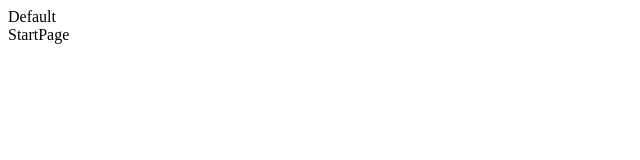
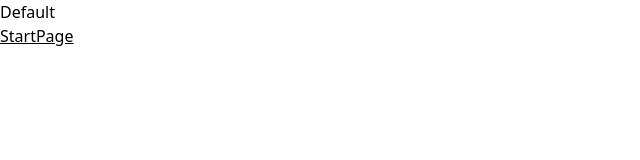
Before and after one commit to PoteeDev/potee-web, a Nuxt app: page / in a window 1280 px wide. Shown: the top 160 px of the page, without its empty margins (0-640 px from the left). Built offline with nearby package versions, Linux system fonts and the light colour scheme.

Commit message:
feat: add tailwind

```diff
--- a/nuxt.config.ts
+++ b/nuxt.config.ts
@@ -1,4 +1,9 @@
 // https://v3.nuxtjs.org/api/configuration/nuxt.config
+import { fileURLToPath } from 'url'
+
 export default defineNuxtConfig({
-
+  alias: {
+    'style': fileURLToPath(new URL('./assets/style', import.meta.url)),
+  },
+  modules: ['@nuxtjs/tailwindcss']
 })
--- a/package.json
+++ b/package.json
@@ -10,5 +10,8 @@
   },
   "devDependencies": {
     "nuxt": "3.0.0-rc.11"
+  },
+  "dependencies": {
+    "@nuxtjs/tailwindcss": "^5.3.5"
   }
 }
--- a/pages/index.vue
+++ b/pages/index.vue
@@ -1,7 +1,5 @@
 <template>
-  <div>
-    StartPage
-  </div>
+  <div class="underline">StartPage</div>
 </template>
 <script>
 export default {};
--- /dev/null
+++ b/tailwind.config.js
@@ -0,0 +1,8 @@
+/** @type {import('tailwindcss').Config} */
+module.exports = {
+  content: [],
+  theme: {
+    extend: {},
+  },
+  plugins: [],
+}
```
Also changed, not shown: 1 other file (tests, documents, lock files or other folders).
